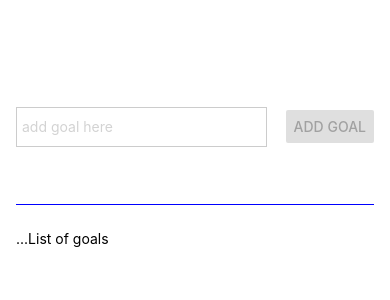
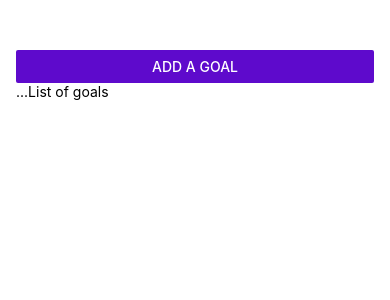
Before and after one commit to BaseBenjamin13/first-mobile-app, a React Native app: screen / in a window 390 px wide. Shown: the top 300 px of the page. Built offline with nearby package versions, Linux system fonts and the light colour scheme.

Commit message:
add goal opens modal

```diff
--- a/App.js
+++ b/App.js
@@ -1,5 +1,5 @@
 import React, { useState } from 'react';
-import { StyleSheet, Text, View, FlatList } from 'react-native';
+import { StyleSheet, Text, View, FlatList, Button } from 'react-native';
 
 import GoalItem from './components/GoalItem';
 import GoalInput from './components/GoalInput';
@@ -7,6 +7,7 @@ import GoalInput from './components/GoalInput';
 
 export default function App() {
 
+    const [modalIsVisible, setModalIsVisible] = useState(false);
     const [goals, setGoals] = useState([]);
 
     function addGoalHandler(enteredGoalText) {
@@ -32,7 +33,9 @@ export default function App() {
   return (
     <View style={styles.appContainer}>
 
-        <GoalInput addGoalHandler={addGoalHandler} />
+        <Button title="Add A Goal" color="#5e0acc"
+        onPress={() => setModalIsVisible(!modalIsVisible)}/>
+        <GoalInput addGoalHandler={addGoalHandler} modalIsVisible={modalIsVisible} setModalIsVisible={setModalIsVisible}/>
 
         <View style={styles.goalsContainer}>
             {goals.length <= 0?
--- a/components/GoalInput.js
+++ b/components/GoalInput.js
@@ -1,9 +1,9 @@
 import React, { useState } from 'react'
-import { StyleSheet, View, TextInput, Button } from 'react-native';
+import { StyleSheet, View, TextInput, Button, Modal } from 'react-native';
 
 
 
-function GoalInput({ addGoalHandler, }) {
+function GoalInput({ addGoalHandler, modalIsVisible, setModalIsVisible }) {
 
     const [enteredGoalText, setEnteredGoalText] = useState("");
 
@@ -13,9 +13,11 @@ function GoalInput({ addGoalHandler, }) {
     function addGoal() {
         addGoalHandler(enteredGoalText)
         setEnteredGoalText('')
+        setModalIsVisible(!modalIsVisible)
     }
 
     return (
+        <Modal visible={modalIsVisible} animationType='slide'>
             <View style={styles.inputContainer}>
                 <TextInput
                 style={styles.textInput}
@@ -27,6 +29,7 @@ function GoalInput({ addGoalHandler, }) {
                 <Button disabled={enteredGoalText !== '' ? false : true}
                 title="Add Goal" onPress={addGoal} />
             </View>
+        </Modal>
     )
 }
 
```
Lines whose indentation alone changed are shown as unchanged.
